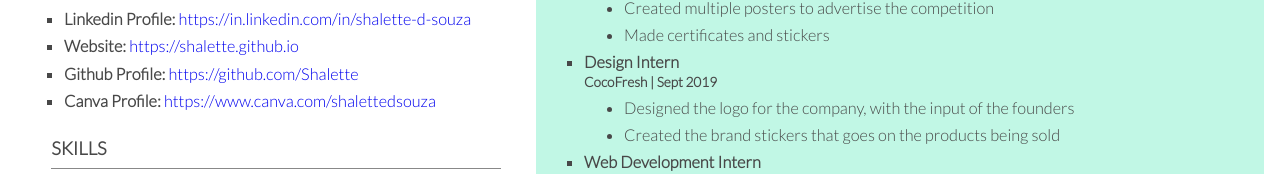
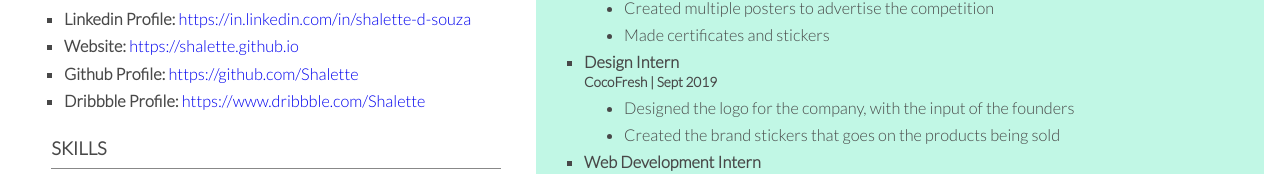
Before and after one commit to Shalette/react-resume, a React (Create React App) app: page / in a window 1280 px wide. Shown: the part 732-906 px from the top of the page. Built offline with nearby package versions, Linux system fonts and the light colour scheme.

Commit message:
Canva changed to Dribbble

```diff
--- a/src/App.js
+++ b/src/App.js
@@ -156,9 +156,9 @@ export default function App() {
           <Link target="_blank" href="https://github.com/Shalette">
           &nbsp;https://github.com/Shalette</Link>
         </ListItem>
-        <ListItem><b>Canva&nbsp;Profile:</b>
-          <Link target="_blank" href="https://www.canva.com/shalettedsouza">
-          &nbsp;https://www.canva.com/shalettedsouza</Link>
+        <ListItem><b>Dribbble&nbsp;Profile:</b>
+          <Link target="_blank" href="https://www.dribbble.com/Shalette">
+          &nbsp;https://www.dribbble.com/Shalette</Link>
         </ListItem>
       </ListMain>
 
```
